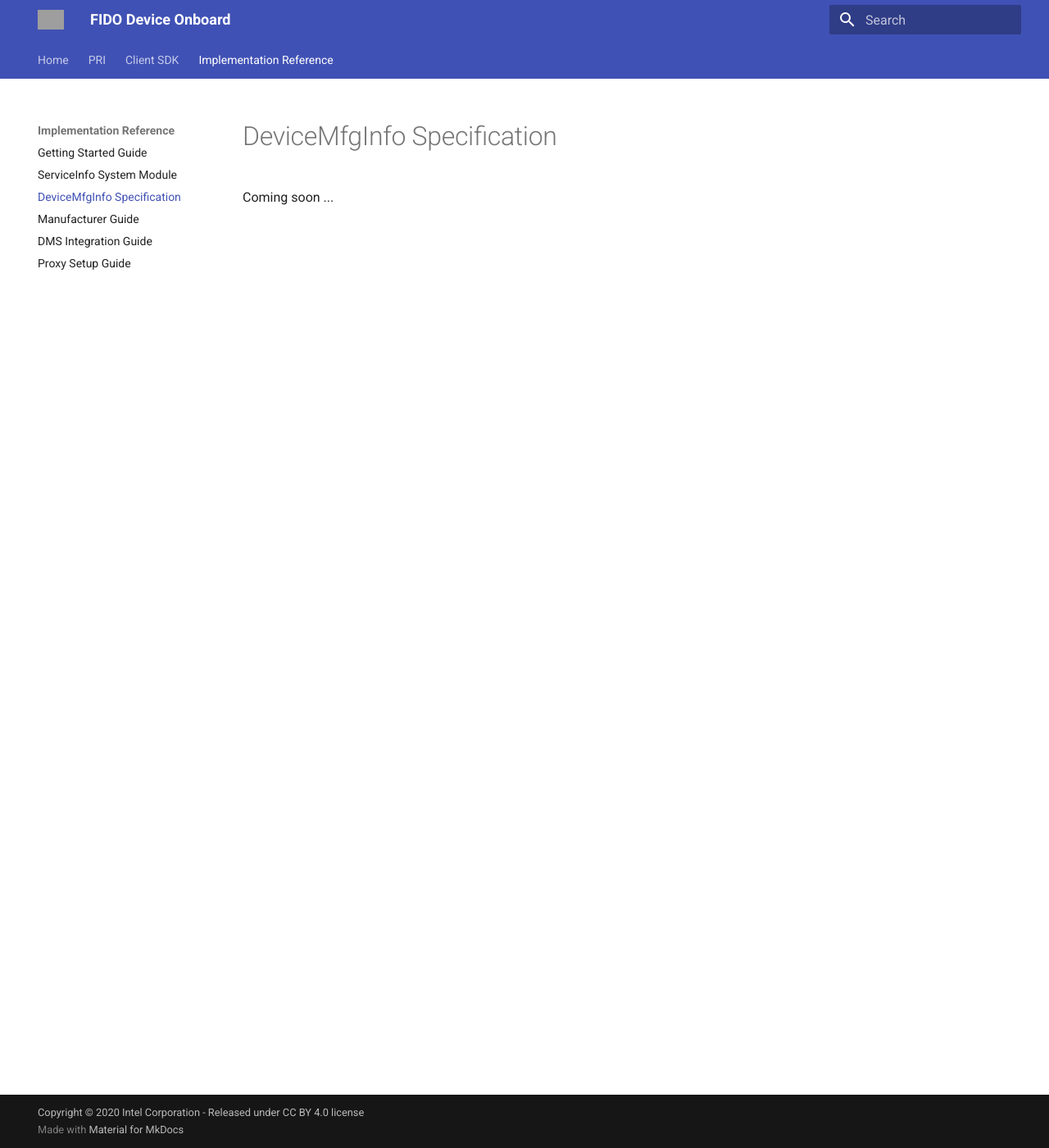
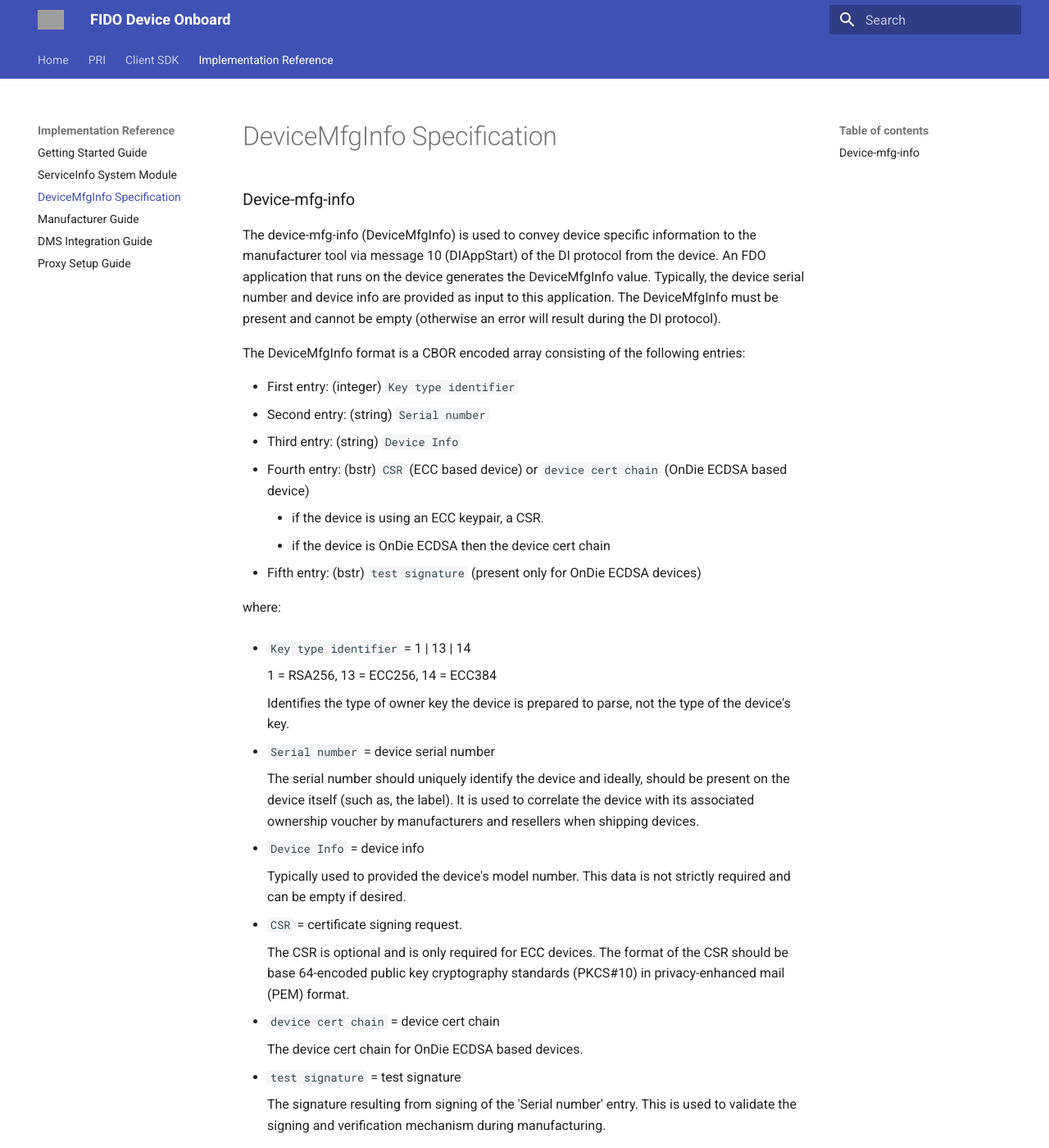
Before and after one commit to fido-device-onboard/docs-fidoiot, an MkDocs documentation site: the page built from docs/implementation-references/device-mfg-info.md, in a window 1280 px wide and 1400 px high. Shown: the whole window at 82% size. Built offline with MkDocs 1.6.1 and Material for MkDocs 9.7.7, drawn with Linux system fonts in a browser that asks for light colours; grey boxes are pictures that could not be loaded.

Commit message:
adding device-mfg-info
Signed-off-by: johneasterday <john.easterday@intel.com>

```diff
--- a/docs/implementation-references/device-mfg-info.md
+++ b/docs/implementation-references/device-mfg-info.md
@@ -1 +1,44 @@
-Coming soon ...
+###	Device-mfg-info
+
+The device-mfg-info (DeviceMfgInfo) is used to convey device specific information to the manufacturer tool via message 10 (DIAppStart) of the DI protocol from the device.
+An FDO application that runs on the device generates the DeviceMfgInfo value. Typically, the device serial number and device info are provided as input to this application.
+The DeviceMfgInfo must be present and cannot be empty (otherwise an error will result during the DI protocol).
+
+
+The DeviceMfgInfo format is a CBOR encoded array consisting of the following entries:
+
+* First entry: (integer) `Key type identifier`
+* Second entry: (string) `Serial number`
+* Third entry: (string) `Device Info`
+* Fourth entry: (bstr) `CSR` (ECC based device) or `device cert chain` (OnDie ECDSA based device)
+    - if the device is using an ECC keypair, a CSR.
+    - if the device is OnDie ECDSA then the device cert chain
+* Fifth entry: (bstr) `test signature` (present only for OnDie ECDSA devices)
+
+where:
+
+*  `Key type identifier` = 1 | 13 | 14
+
+    1 = RSA256, 13 = ECC256, 14 = ECC384
+
+    Identifies the type of owner key the device is prepared to parse, not the type of the device's key.
+
+*  `Serial number` = device serial number
+
+	The serial number should uniquely identify the device and ideally, should be present on the device itself (such as, the label). It is used to correlate the device with its associated ownership voucher by manufacturers and resellers when shipping devices.
+
+*  `Device Info` = device info
+
+	Typically used to provided the device's model number. This data is not strictly required and can be empty if desired.
+
+*  `CSR` = certificate signing request.
+
+    The CSR is optional and is only required for ECC devices. The format of the CSR should be base 64-encoded public key cryptography standards (PKCS#10) in privacy-enhanced mail (PEM) format.
+
+*  `device cert chain` = device cert chain
+
+    The device cert chain for OnDie ECDSA based devices.
+
+*  `test signature` = test signature
+
+    The signature resulting from signing of the 'Serial number' entry. This is used to validate the signing and verification mechanism during manufacturing.
```
